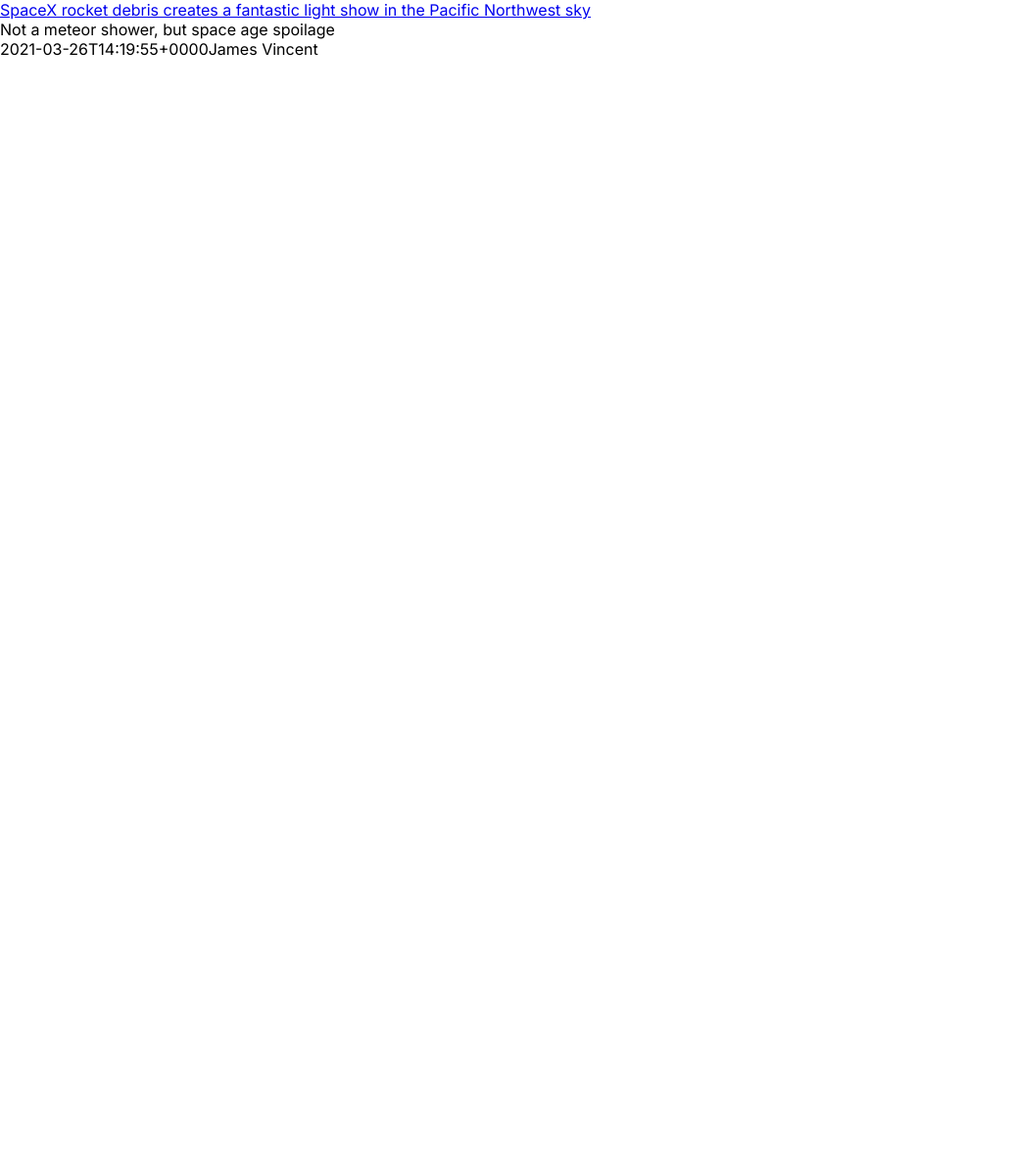
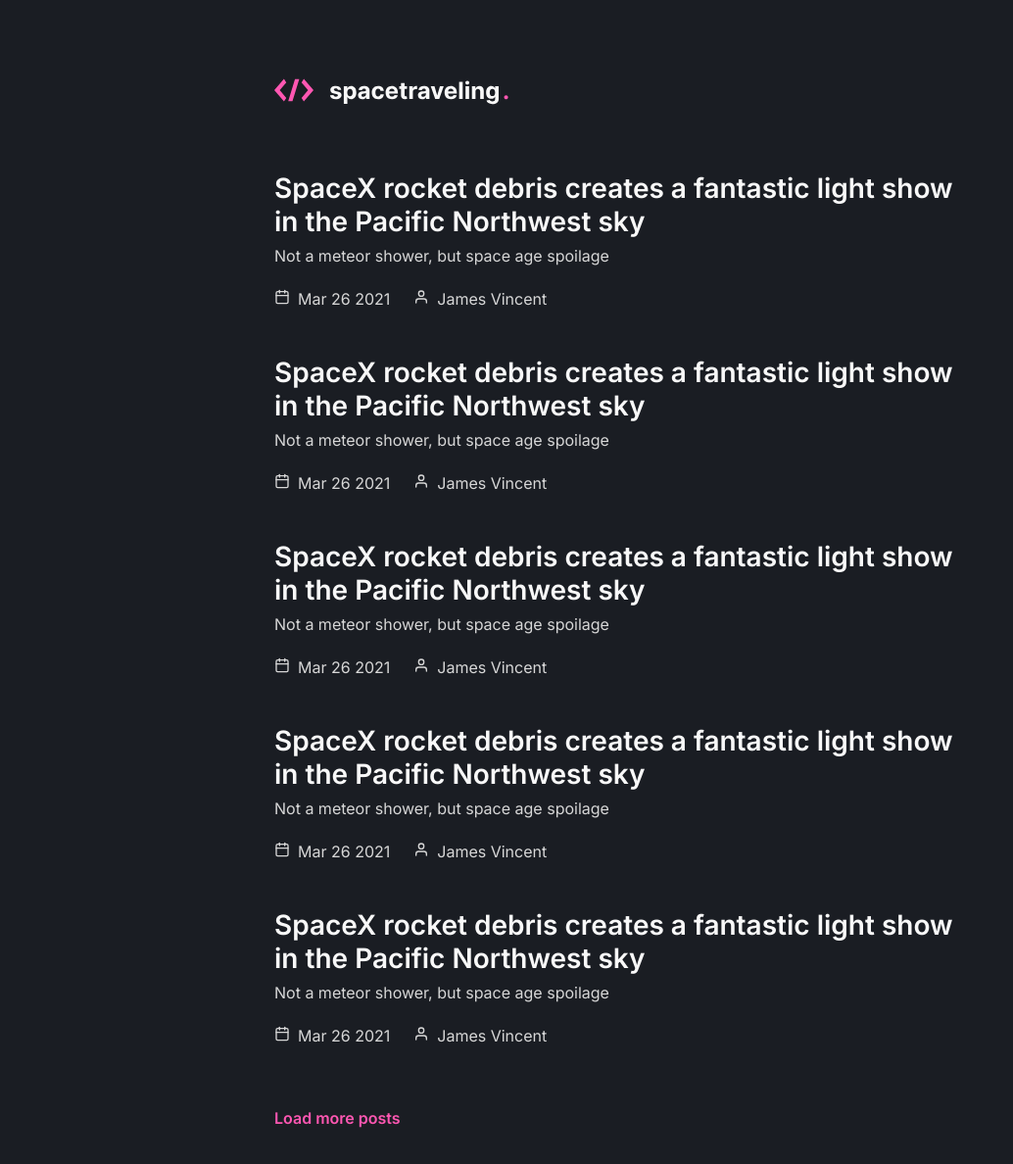
Before and after one commit to andresouza7/ignite-reactjs-chapter-III-desafio01, a Next.js app: page / in a window 1280 px wide. Shown: the top 1188 px of the page at 98% size, without its empty margins (0-1034 px from the left). Before the commit the page ends 800 px from the top, so only its background shows below. Built offline with nearby package versions, Linux system fonts and the light colour scheme.

Commit message:
working on slug page

```diff
--- a/src/components/Header/header.module.scss
+++ b/src/components/Header/header.module.scss
@@ -1 +1,12 @@
 // TODO
+.header {
+  margin-top: 2.5rem;
+  margin-bottom: 2.5rem;
+  cursor: pointer;
+
+  transition: filter 0.2s;
+
+  &:hover {
+    filter: blur(1px);
+  }
+}
--- a/src/components/Header/index.tsx
+++ b/src/components/Header/index.tsx
@@ -1,3 +1,14 @@
-export default function Header() {
+import Link from 'next/link';
+import styles from './header.module.scss';
+import commonStyles from '../../styles/common.module.scss';
+
+export default function Header(): JSX.Element {
   // TODO
+  return (
+    <div className={commonStyles.container}>
+      <Link href="/">
+        <img className={styles.header} src="/Logo.svg" alt="logo" />
+      </Link>
+    </div>
+  );
 }
--- a/src/pages/home.module.scss
+++ b/src/pages/home.module.scss
@@ -1,26 +1,60 @@
-// TODO
 .homeContainer {
-  max-width: 700px;
+  & > div:first-child {
+    margin-top: 2.5rem;
+    margin-bottom: 1.5rem;
+  }
+}
 
 .postItem {
-    h1 {
+  a {
+    font-size: 1.75rem;
+    text-decoration: none;
+    color: var(--white);
+    font-weight: 600;
 
+    transition: color 0.2s;
+
+    &:hover {
+      color: var(--pink);
+    }
   }
 
   p {
-
+    margin-top: 0.5rem;
+    margin-bottom: 1.5rem;
+    color: var(--gray-100);
   }
 
   time {
-
+    color: var(--gray-100)
   }
 
+  > span{
+    margin-left: 1.5rem;
+    color: var(--gray-100);
+  }
+
+  time, span {
     span {
-
+      margin-left: 0.5rem;
+    }
   }
 
   & + .postItem {
     margin-top: 3rem;
   }
 }
+
+.loadPosts {
+  display: inline-block;
+  margin-top: 4rem;
+  text-decoration: none;
+  color: var(--pink);
+  font-weight: 600;
+
+  transition: filter 0.2s;
+
+  &:hover {
+    filter: brightness(0.9);
   }
+}
--- a/src/pages/index.tsx
+++ b/src/pages/index.tsx
@@ -2,10 +2,14 @@ import { GetStaticProps } from 'next';
 
 import Prismic from '@prismicio/client';
 import Link from 'next/link';
+import { format } from 'date-fns';
+import enUS from 'date-fns/locale/en-US';
+import { FiCalendar, FiUser } from 'react-icons/fi';
 import { getPrismicClient } from '../services/prismic';
 
 import commonStyles from '../styles/common.module.scss';
 import styles from './home.module.scss';
+import Header from '../components/Header';
 
 interface Post {
   uid?: string;
@@ -29,19 +33,36 @@ interface HomeProps {
 export default function Home({ postsPagination }: HomeProps): JSX.Element {
   // TODO
   console.log(postsPagination);
+  postsPagination.next_page = true;
+  postsPagination.results = Array(5).fill(postsPagination.results[0]);
 
   return (
     <main className={styles.homeContainer}>
+      <Header />
+      <div className={`${commonStyles.container} ${commonStyles.bottomSpace}`}>
         {postsPagination.results.map(post => (
           <div key={post.uid} className={styles.postItem}>
-          <Link href="/">
+            <Link href={`/post/${post.uid}`}>
               <a>{post.data.title}</a>
             </Link>
             <p>{post.data.subtitle}</p>
-          <time>{post.first_publication_date}</time>
+            <time>
+              <FiCalendar />
+              <span>{post.first_publication_date}</span>
+            </time>
+            <span>
+              <FiUser />
               <span>{post.data.author}</span>
+            </span>
           </div>
         ))}
+
+        {postsPagination.next_page && (
+          <a className={styles.loadPosts} href="/#">
+            Load more posts
+          </a>
+        )}
+      </div>
     </main>
   );
 }
@@ -66,13 +87,19 @@ export const getStaticProps: GetStaticProps = async () => {
   //   },
   // }));
 
+  function formatDate(date) {
+    return format(new Date(), 'MMM dd yyyy', {
+      locale: enUS,
+    });
+  }
+
   const postsPagination = {
     next_page:
       'https://ignite-blog-app.cdn.prismic.io/api/v2/documents/search?ref=YF3tixMAACAAPVi9&q=%5B%5Bat%28document.type%2C+%22post%22%29%5D%5D&page=2&pageSize=1',
     results: [
       {
         uid: 'spacex-rocket-debris-creates-a-fantastic-light-show',
-        first_publication_date: '2021-03-26T14:19:55+0000',
+        first_publication_date: formatDate('2021-03-26T14:19:55+0000'),
         data: {
           title:
             'SpaceX rocket debris creates a fantastic light show in the Pacific Northwest sky',
--- a/src/styles/common.module.scss
+++ b/src/styles/common.module.scss
@@ -1 +1,9 @@
 // TODO
+.container {
+  max-width: 720px;
+  margin: auto;
+}
+
+.bottomSpace {
+  padding-bottom: 4rem;
+}
--- a/src/styles/globals.scss
+++ b/src/styles/globals.scss
@@ -1,10 +1,27 @@
+:root {
+  --white: #F8F8F8;
+
+  --gray-100: #D7D7D7;
+  --gray-300: #BBBBBB;
+  --gray-800: #1A1D23;
+
+  --pink: #FF57B2
+}
+
 * {
   box-sizing: border-box;
   margin: 0;
   padding: 0;
+
+  font-family: Inter, sans-serif;
+  font-weight: 400;
 }
 
 // TODO
 body {
-  font-family: Inter, sans-serif;
+  background: var(--gray-800);
 }
+
+h1, h2, h3, h4, h5, h6 {
+  font-weight: 700!important;
+}
```
Also changed, not shown: src/pages/post/[slug].tsx (+92 -13 lines), src/pages/post/post.module.scss (+20 -0 lines), public/Logo.svg (added). Lines whose indentation alone changed are shown as unchanged.
